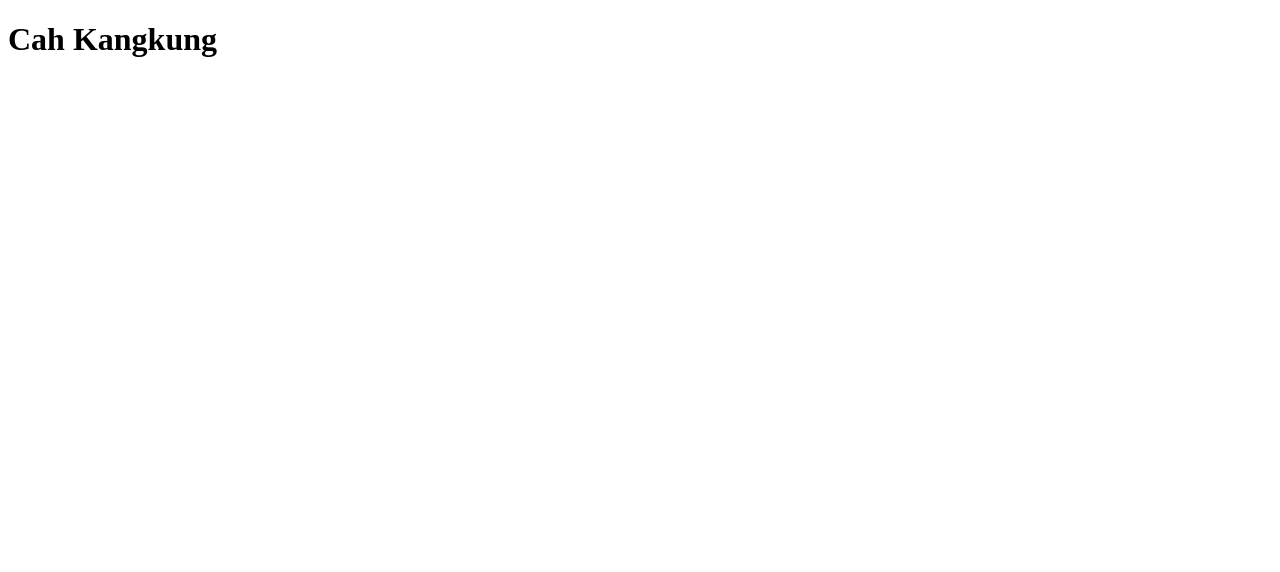
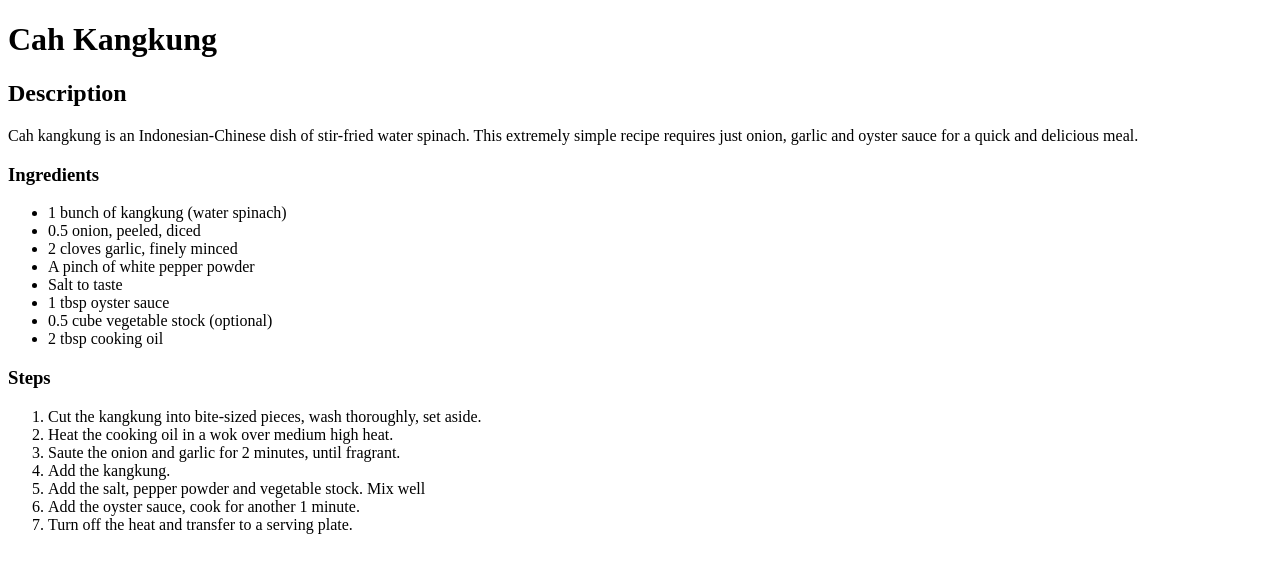
Before and after one commit to zakkiblue/odin-recipes, a plain HTML site: page recipes/cah-kangkung.html in a window 1280 px wide. Drawn offline with Linux system fonts and the light colour scheme.

Commit message:
kangkung ingredients and steps

```diff
--- a/recipes/cah-kangkung.html
+++ b/recipes/cah-kangkung.html
@@ -8,5 +8,44 @@
 </head>
 <body>
     <h1>Cah Kangkung</h1>
+    <h2>Description</h2>
+    <p>
+        Cah kangkung is an Indonesian-Chinese dish of stir-fried water spinach. This extremely simple recipe requires just onion, garlic and oyster sauce for a quick and delicious meal.
+    </p>
+    <h3>Ingredients</h3>
+    <ul>
+        <li>1 bunch of kangkung (water spinach)</li>
+        <li>0.5 onion, peeled, diced</li>
+        <li>2 cloves garlic, finely minced</li>
+        <li>A pinch of white pepper powder</li>
+        <li>Salt to taste</li>
+        <li>1 tbsp oyster sauce</li>
+        <li>0.5 cube vegetable stock (optional)</li>
+        <li>2 tbsp cooking oil</li>
+    </ul>
+    <h3>Steps</h3>
+    <ol>
+        <li>
+            Cut the kangkung into bite-sized pieces, wash thoroughly, set aside.
+        </li>
+        <li>
+            Heat the cooking oil in a wok over medium high heat.
+        </li>
+        <li>
+            Saute the onion and garlic for 2 minutes, until fragrant.
+        </li>
+        <li>
+            Add the kangkung.
+        </li>
+        <li>
+            Add the salt, pepper powder and vegetable stock. Mix well
+        </li>
+        <li>
+            Add the oyster sauce, cook for another 1 minute.
+        </li>
+        <li>
+            Turn off the heat and transfer to a serving plate.
+        </li>
+    </ol>
 </body>
 </html>
```
